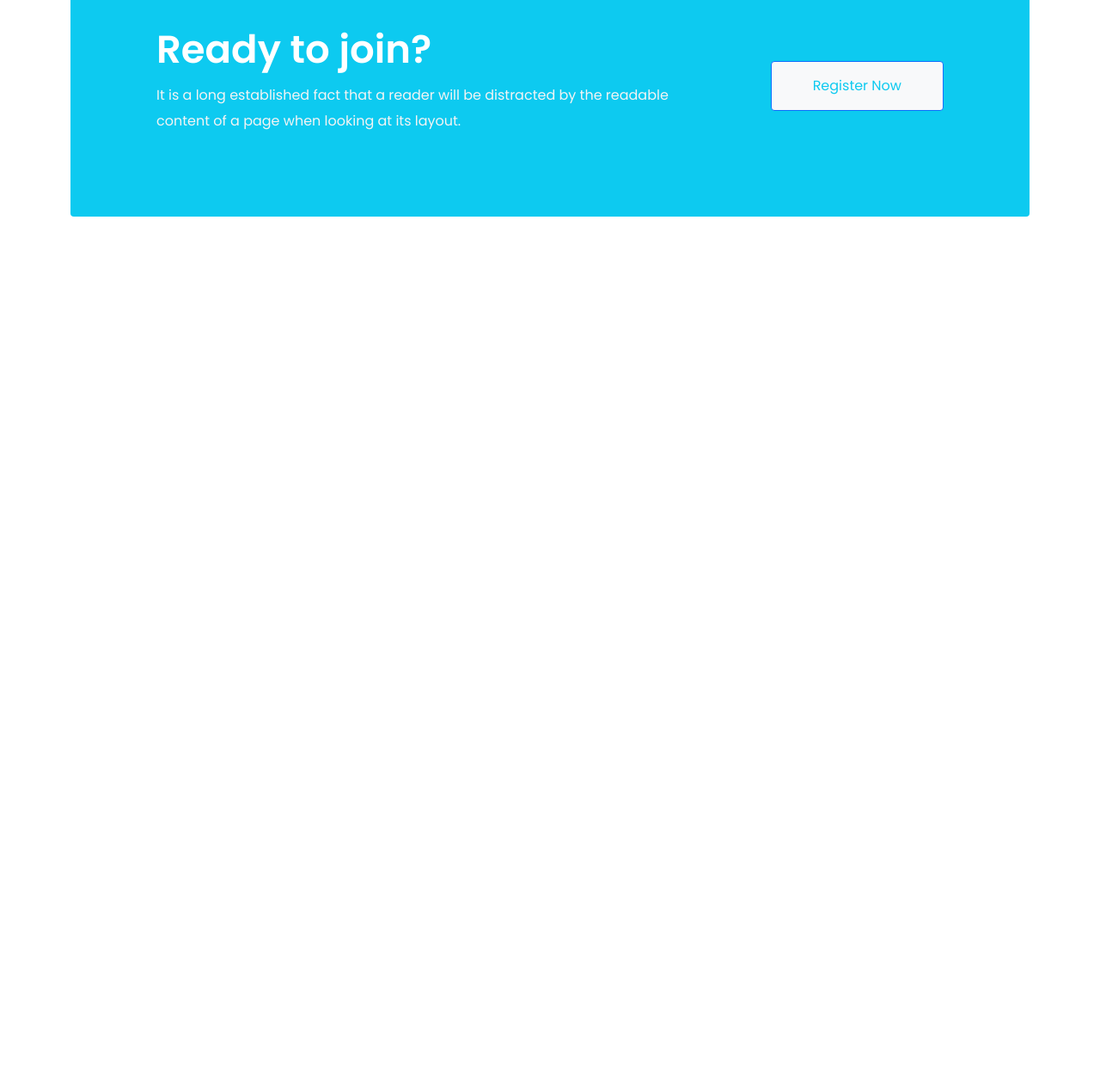
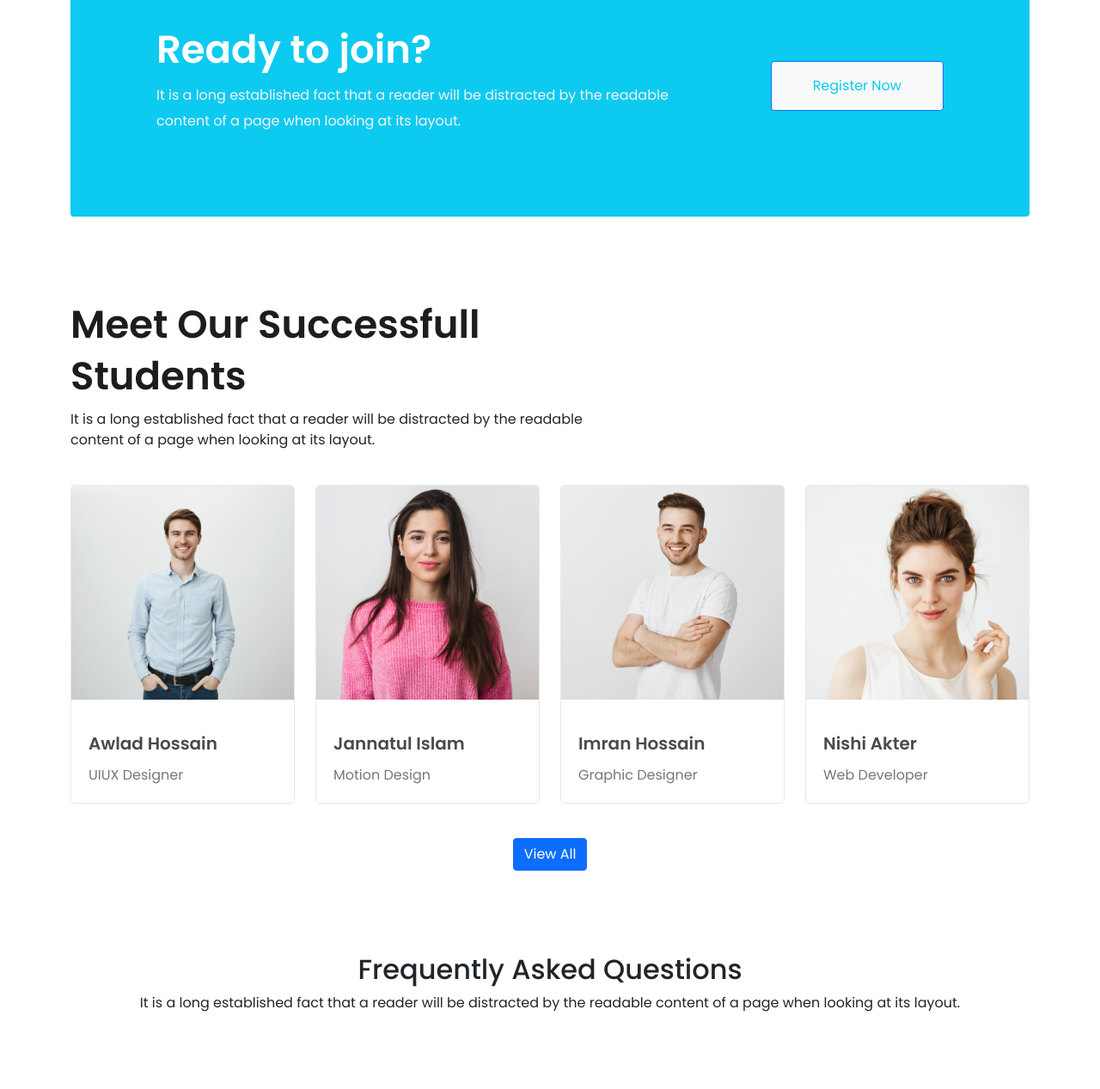
Before and after one commit to emeshitaafrin/deep-learning, a plain HTML site: page index.html in a window 1280 px wide. Shown: the part 2542-3809 px from the top of the page at 86% size. Before the commit the page ends 2842 px from the top, so only its background shows below. Drawn offline with nearby package versions, Linux system fonts and the light colour scheme; a web font is replaced by a local one.

Commit message:
added team area

```diff
--- a/assets/css/style.css
+++ b/assets/css/style.css
@@ -139,6 +139,40 @@ url(../images/banner-2.jpg);
 }
 /* Intitute Area Style End */
 
+/* Team-area  style start */
+.team-area .section-title h2 {
+    text-align: left;
+}
+.team-area .item-box {
+    border: 1px solid #E8E8E8;
+    border-radius: 5px;
+    transition: all 0.3s ease-in-out;
+}
+.team-area .item-box:hover {
+    box-shadow: rgba(0, 0, 0, 0.24) 0px 3px 8px;
+}
+.team-area .item-box .item-info h3 {
+    font-weight: 600;
+    font-size: 20px;
+    line-height: 30px;
+    color: #4A4A4A;
+}
+.team-area .item-box .item-info{
+    padding: 20px;
+}
+.team-area .item-box .item-info span {
+    font-weight: 400;
+    font-size: 16px;
+    line-height: 24px;
+    color: #777777;
+}
+/* Team-area  style start */
+
+/* faq area  style start */
+.faq-area
+/* faq area  style end */
+
+
 
 
 
--- a/index.html
+++ b/index.html
@@ -175,7 +175,7 @@
     </div>
   </div>
 </section>
-<!-- Popular courses Area Start -->
+<!-- Popular courses Area end -->
 
 <!-- Explore Institute Area Start -->
 <section class="institute-area pt-5 pb-5">
@@ -233,6 +233,82 @@
 </section>
 <!-- Explore Institute Area End -->
 
+<!-- team area start -->
+<section class=" popular-courses team-area pb-5 pt-5">
+  <div class="container">
+    <div class="section-title me-auto text-left pb-4">
+      <h2 >Meet Our Successfull Students</h2>
+      <p>It is a long established fact that a reader will be distracted by the readable content of a page when looking at its layout.</p>
+    </div>
+    <div class="row ">
+      <div class="col-lg-3 col-md-6 col-sm-6 col-xs-12 m-auto">
+        <div class="item-box mb-4">
+          <figure class="img-box">
+            <img src="./assets/images/team-1.png" class="img-fluid" alt="image">
+          </figure>
+          <div class="item-info">
+            <h3>Awlad Hossain</h3>
+            <span >UIUX Designer</span>
+          </div>
+        </div>
+      </div>
+      <div class="col-lg-3 col-md-6 col-sm-6 col-xs-12 m-auto">
+        <div class="item-box mb-4">
+          <figure class="img-box">
+            <img src="./assets/images/team-2.png" class="img-fluid" alt="image">
+          </figure>
+          <div class="item-info">
+            <h3>Jannatul Islam</h3>
+            <span>Motion Design</span>
+          </div>
+        </div>
+      </div>
+      <div class="col-lg-3 col-md-6 col-sm-6 col-xs-12 m-auto">
+        <div class="item-box mb-4 ">
+          <figure class="img-box">
+            <img src="./assets/images/team-3.png" class="img-fluid" alt="image">
+          </figure>
+          <div class="item-info">
+            <h3>Imran Hossain</h3>
+            <span>Graphic Designer</span>
+          </div>
+        </div>
+      </div>
+      <div class="col-lg-3 col-md-6 col-sm-6 col-xs-12 m-auto">
+        <div class="item-box mb-4 ">
+          <figure class="img-box">
+            <img src="./assets/images/team-4.png" class="img-fluid" alt="image">
+          </figure>
+          <div class="item-info">
+            <h3>Nishi Akter</h3>
+            <span>Web Developer</span>
+          </div>
+        </div>
+      </div>
+      <div class="next-btn mt-3 text-center">
+        <a href="#" class="btn btn-primary">View All</a>
+      </div>
+    </div>
+
+  </div>
+</section>
+<!-- team area end -->
+
+<!-- Frequently Asked Questions area start -->
+<section class="faq-area pb-5 pt-5">
+  <div class="container">
+    <div class="section-title text-center pb-4">
+      <h2 >Frequently Asked Questions</h2>
+      <p>It is a long established fact that a reader will be distracted by the readable content of a page when looking at its layout.</p>
+    </div>
+    <div class="row ">
+
+    </div>
+
+  </div>
+</section>
+<!-- Frequently Asked Questions area end -->
+
 
 
 
```
Also changed, not shown: assets/images/team-1.png (added), assets/images/team-2.png (added), assets/images/team-3.png (added), assets/images/team-4.png (added).
